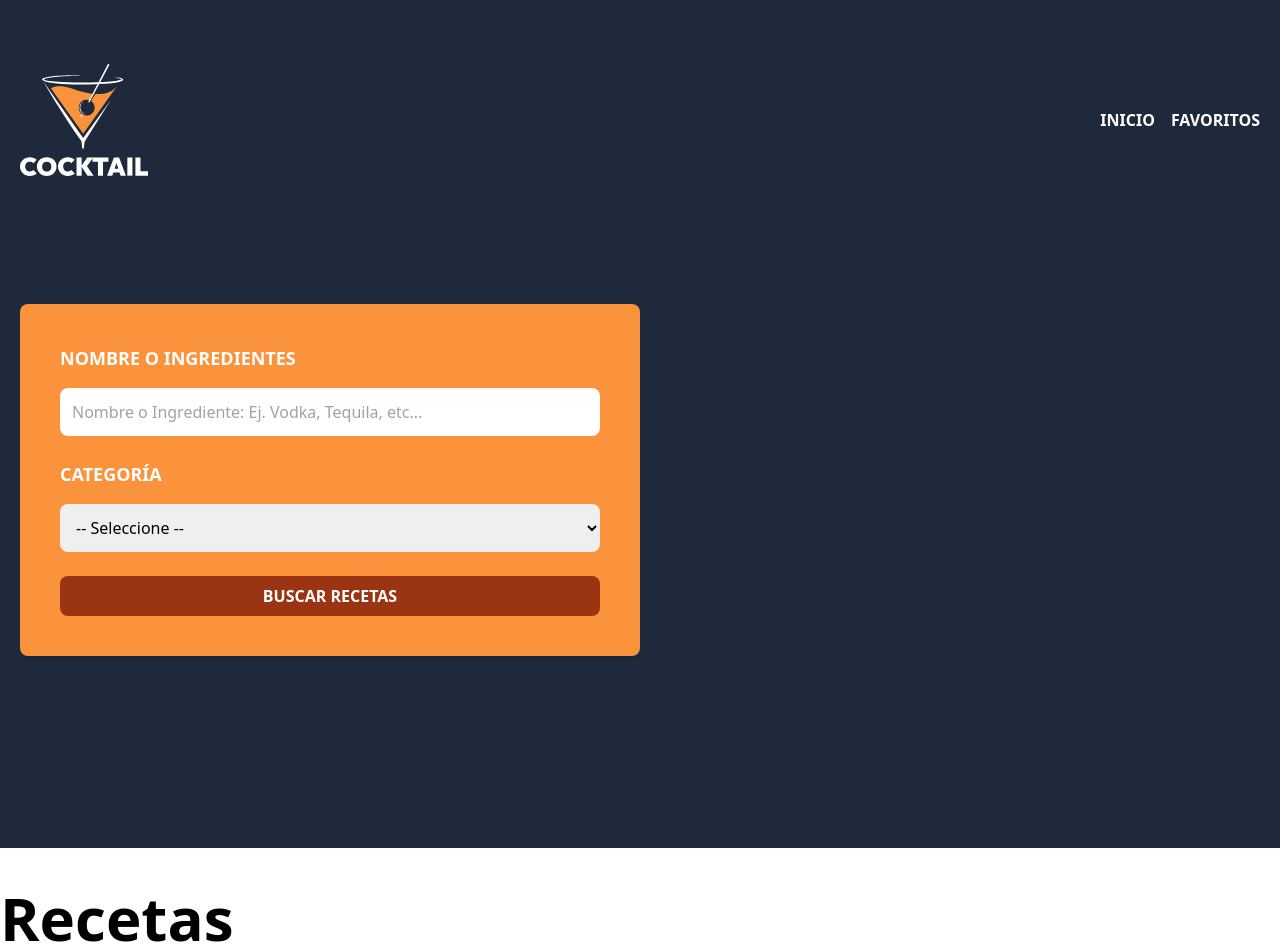
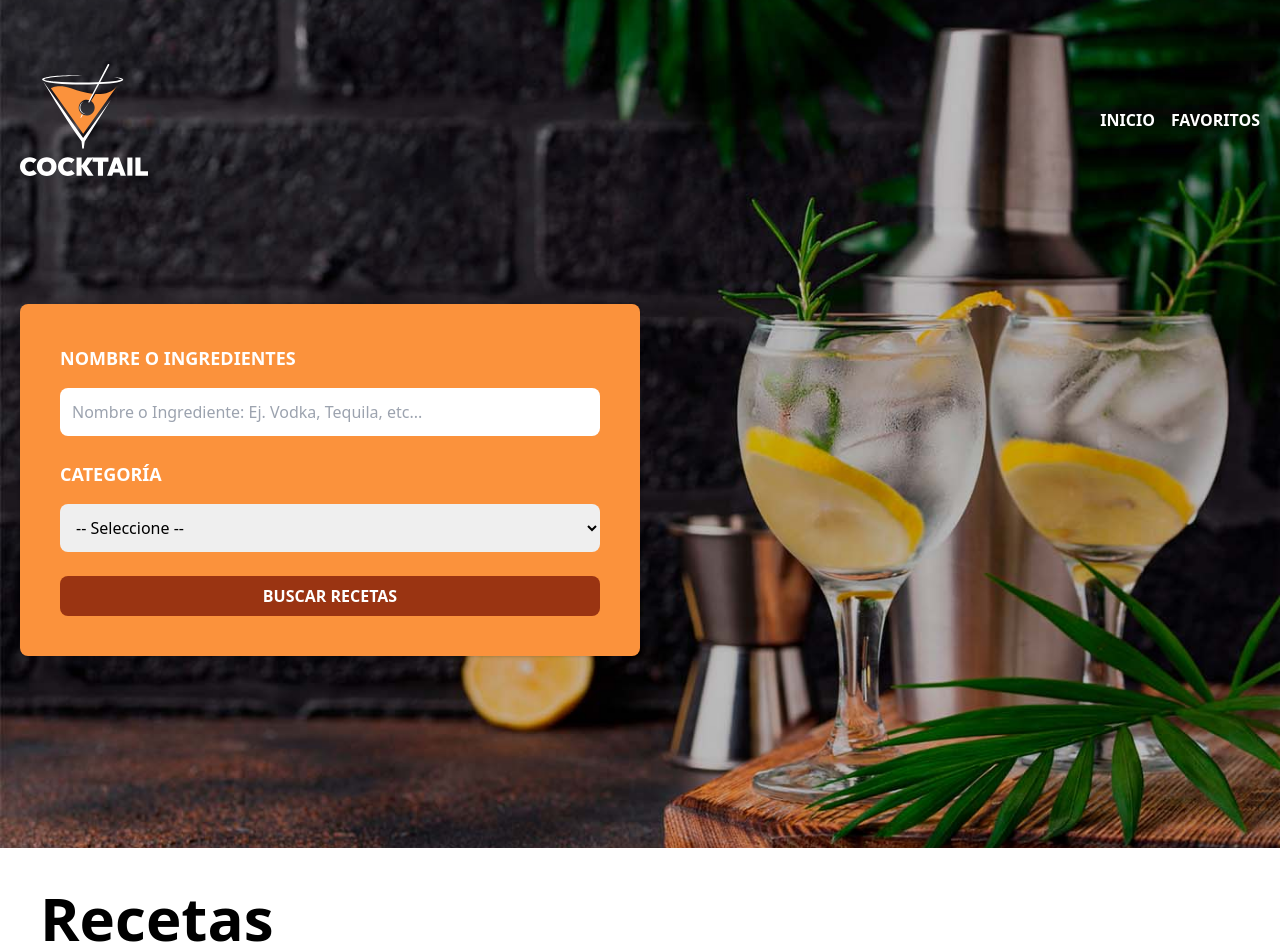
Before and after one commit to MendiolaSergioluis/bebidas-vue, a Vue app: page / in a window 1280 px wide. Shown: the top 952 px of the page. Built offline with nearby package versions, Linux system fonts and the light colour scheme.

Commit message:
Detectando página de inicio

```diff
--- a/src/App.vue
+++ b/src/App.vue
@@ -5,7 +5,7 @@
 
 <template>
   <AppHeader />
-  <main class="container mx-auto mt-10">
+  <main class="container mx-auto mt-10 px-10">
     <RouterView />
   </main>
 </template>
--- a/src/components/AppHeader.vue
+++ b/src/components/AppHeader.vue
@@ -1,9 +1,14 @@
 <script setup lang="ts">
-import { RouterLink } from 'vue-router'
+import { computed } from 'vue'
+import { RouterLink, useRoute } from 'vue-router'
+
+const route = useRoute()
+
+const paginaInicio = computed(() => route.name === 'inicio')
 </script>
 
 <template>
-  <header class="bg-slate-800">
+  <header class="bg-slate-800" :class="{ header: paginaInicio }">
     <div class="mx-auto container px-5 py-16">
       <div class="flex justify-between items-center">
         <div>
@@ -28,7 +33,10 @@
           </RouterLink>
         </nav>
       </div>
-      <form class="md:w-1/2 2xl:w-1/3 bg-orange-400 my-32 p-10 rounded-lg shadow space-y-6">
+      <form
+        v-if="paginaInicio"
+        class="md:w-1/2 2xl:w-1/3 bg-orange-400 my-32 p-10 rounded-lg shadow space-y-6"
+      >
         <!--          Ingrediente Input -->
         <div class="space-y-4">
           <label for="ingrediente" class="block text-white uppercase font-extrabold text-lg"
@@ -61,4 +69,10 @@
   </header>
 </template>
 
-<style scoped></style>
+<style scoped>
+.header {
+  background-image: url('/img/bg.jpg');
+  background-size: cover;
+  background-position: center;
+}
+</style>
```
